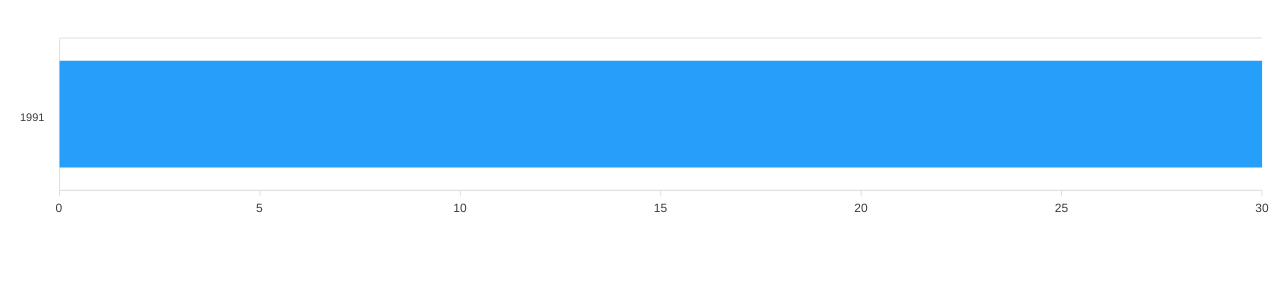
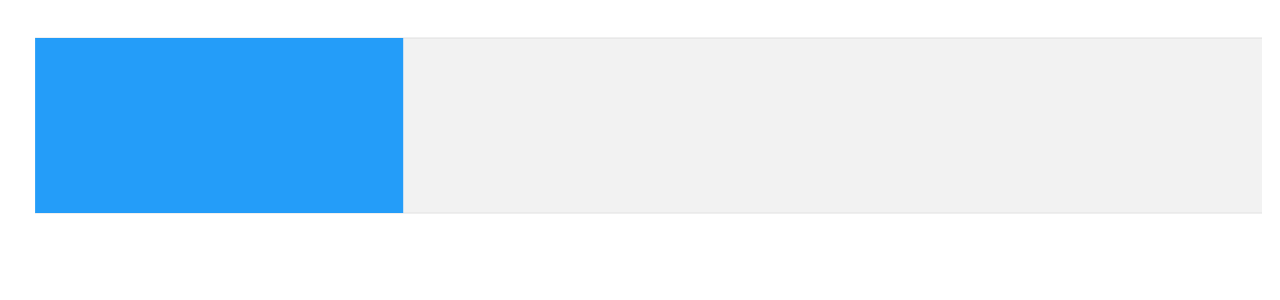
Before and after one commit to ReinhardtBotha/NZXT-aviation, a React (Vite) app: page / in a window 1280 px wide. Shown: the top 300 px of the page. Built offline with nearby package versions, Linux system fonts and the light colour scheme.

Commit message:
feat: BarGauge initial setup

```diff
--- a/src/components/BarGauge.jsx
+++ b/src/components/BarGauge.jsx
@@ -3,6 +3,9 @@ import Chart from "react-apexcharts";
 
 const BarGauge = (props) => {
   const options = {
+    tooltip: {
+      enabled: false,
+    },
     chart: {
       background: "transparent",
       toolbar: {
@@ -10,11 +13,39 @@ const BarGauge = (props) => {
       },
     },
     xaxis: {
+      min: 0,
+      max: 100,
       categories: [1991],
+      labels: {
+        show: false,
+      },
+      axisTicks: {
+        show: false,
+      },
+      axisBorder: {
+        show: false,
+      },
+    },
+    yaxis: {
+      labels: {
+        show: false,
+      },
+    },
+    grid: {
+      row: {
+        colors: ["#e5e5e5", "transparent"],
+        opacity: 0.5,
+      },
+      xaxis: {
+        lines: {
+          show: false,
+        },
+      },
     },
     plotOptions: {
       bar: {
         horizontal: true,
+        barHeight: "100%",
       },
     },
     dataLabels: {
```
